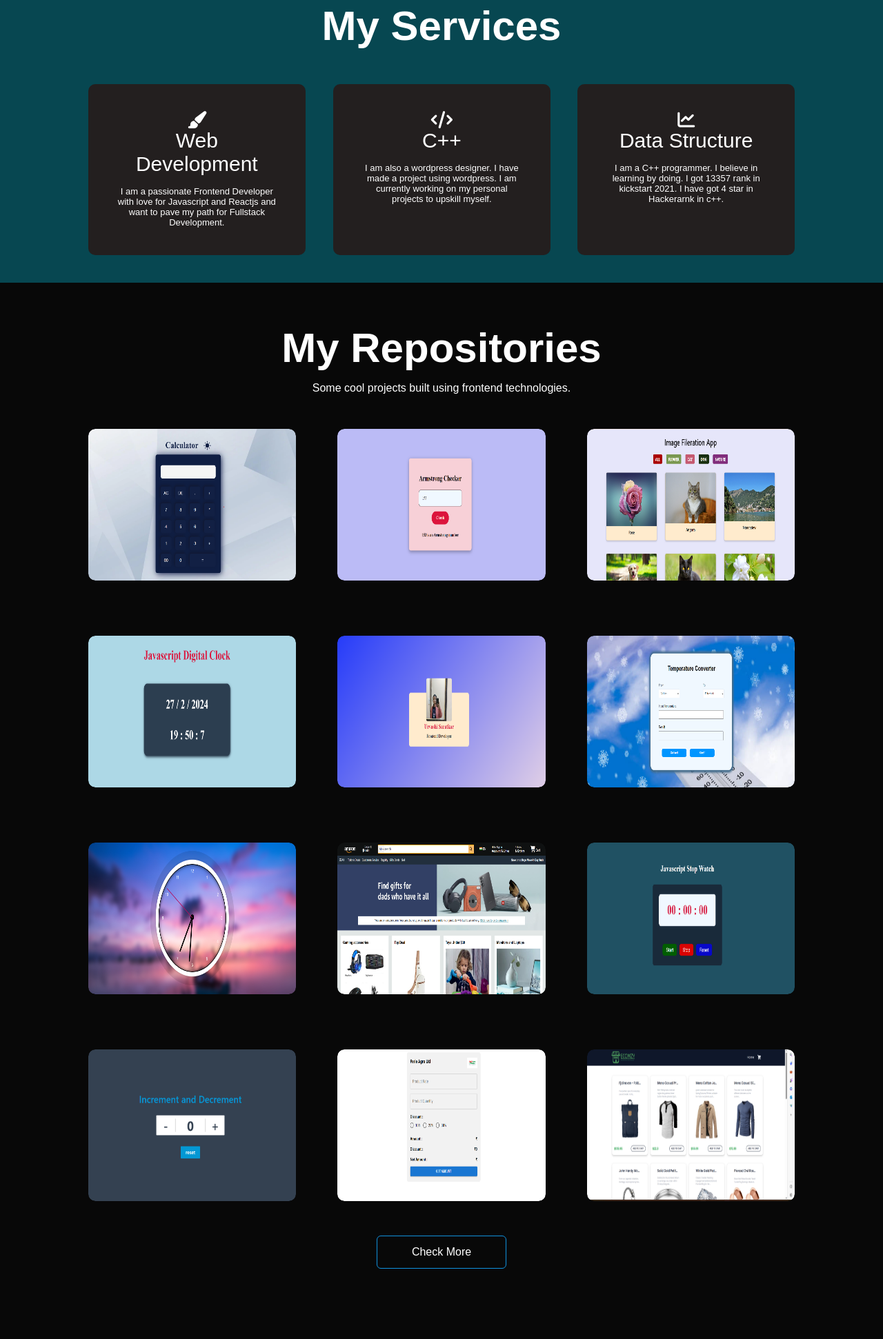
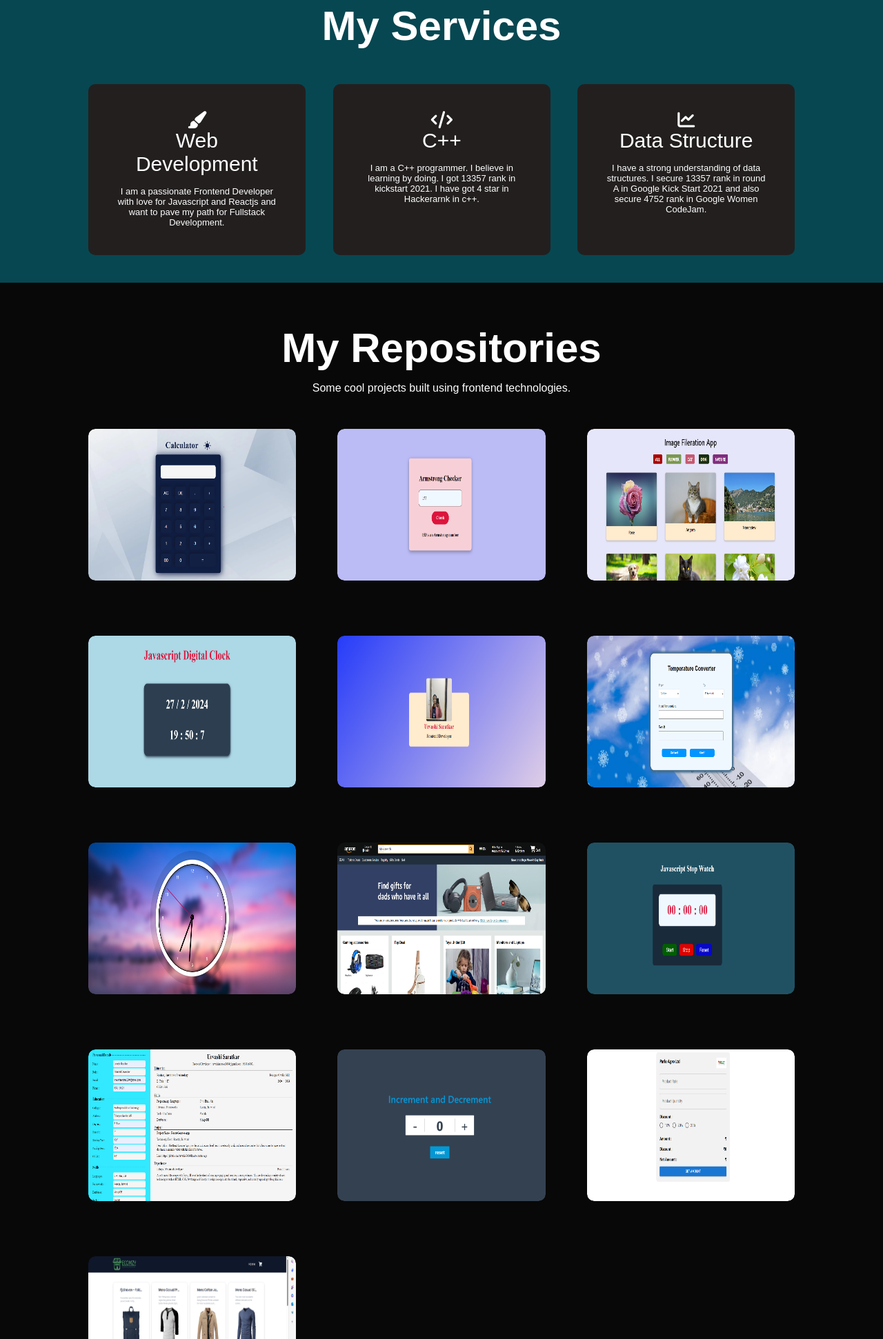
Before and after one commit to urvashi-2004/Animated-Portfolio, a plain HTML site: page index.html in a window 1280 px wide. Shown: the part 1468-3410 px from the top of the page at 69% size. Drawn offline with nearby package versions, Linux system fonts and the light colour scheme.

Commit message:
Initial commit

```diff
--- a/index.html
+++ b/index.html
@@ -6,7 +6,7 @@
     <meta name="viewport" content="width=device-width, initial-scale=1.0">
     <link rel="stylesheet" href="style.css">
     <link rel="stylesheet" href="css/all.css">
-    <title>my profile</title>
+    <title>Urvashi Saratkar</title>
     <link rel="stylesheet" href="https://unpkg.com/aos@next/dist/aos.css"/>
     <link rel="stylesheet" href="https://cdnjs.cloudflare.com/ajax/libs/font-awesome/6.5.1/css/all.min.css" integrity="sha512-DTOQO9RWCH3ppGqcWaEA1BIZOC6xxalwEsw9c2QQeAIftl+Vegovlnee1c9QX4TctnWMn13TZye+giMm8e2LwA==" crossorigin="anonymous" referrerpolicy="no-referrer" />
 </head>
@@ -112,12 +112,12 @@
                 <div data-aos="flip-up">
                     <i class="fas fa-code"></i>
                     <h2>C++</h2>
-                    <p>I am also a wordpress designer. I have made a project using wordpress. I am currently working on my personal projects to upskill myself.</p>
+                    <p>I am a C++ programmer.  I believe in learning by doing. I got 13357 rank in kickstart 2021. I have got 4 star in Hackerarnk in c++.</p>
                 </div>
                 <div data-aos="fade-left">
                     <i class="fas fa-chart-line"></i>
                     <h2>Data Structure</h2>
-                    <p>I am a C++ programmer.  I believe in learning by doing. I got 13357 rank in kickstart 2021. I have got 4 star in Hackerarnk in c++.</p>
+                    <p>I have a strong understanding of data structures. I secure 13357 rank in round A in Google Kick Start 2021 and also secure 4752 rank in Google Women CodeJam.</p>
                 </div>
 
             </div>
@@ -225,6 +225,19 @@
                         </div>
 
                     </div>
+
+
+
+                    <div class="work" data-aos="zoom-in">
+                        <img src="images/resume.png" >
+                        <div class="layer">
+                            <h3>Resume Creator</h3>
+                            <p>An interactive and user-friendly web application to create and customize professional resumes, built with HTML, CSS, and JavaScript and most important you can download the created Resume.</p>
+                            <a target="_blank"  href="https://github.com/urvashi-2004/Resume-Creator"><i class="fa-solid fa-up-right-from-square"></i></a>
+                        </div>
+
+                    </div>
+
 
 
                     <div class="work" data-aos="zoom-in">
```
Also changed, not shown: images/resume.png (added).
